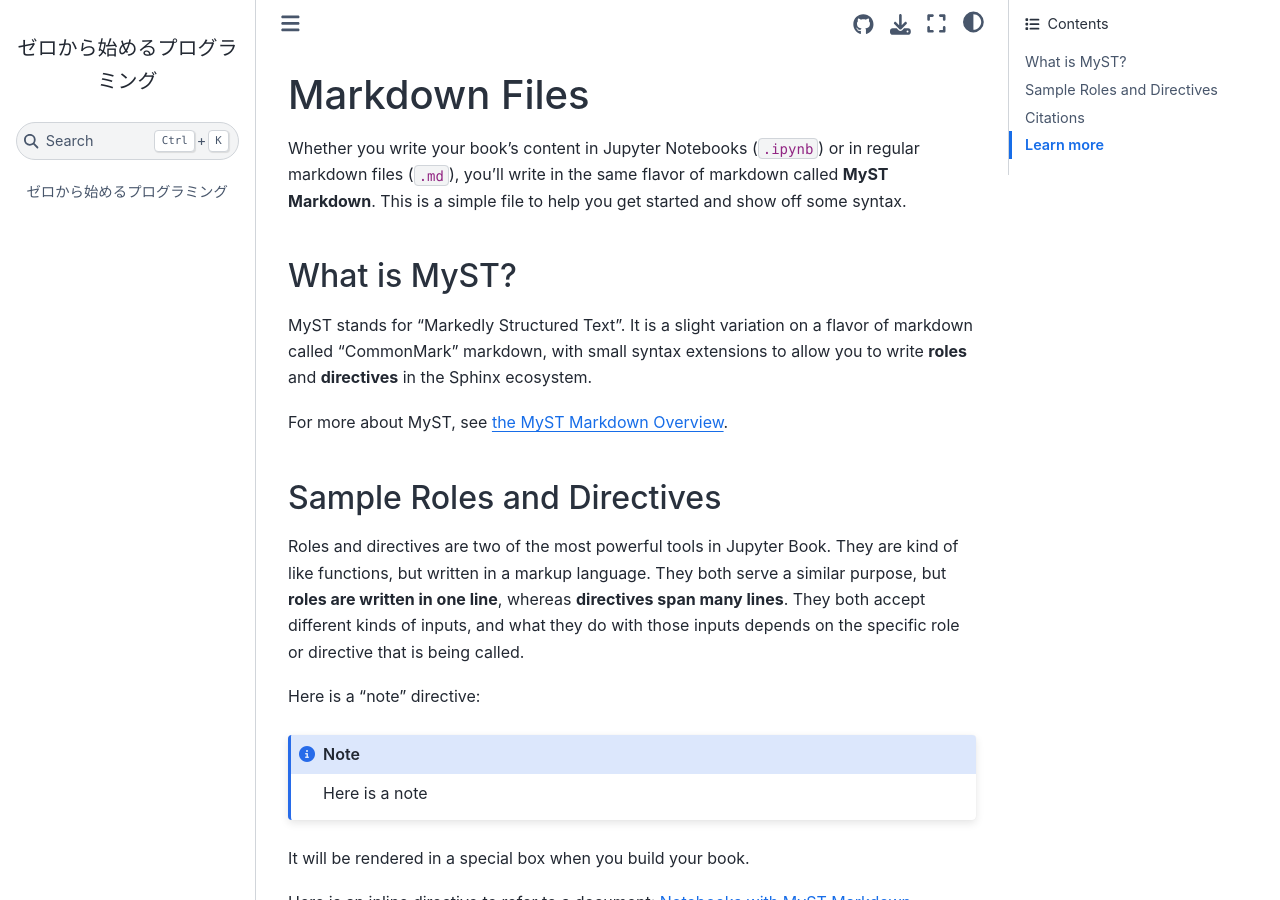
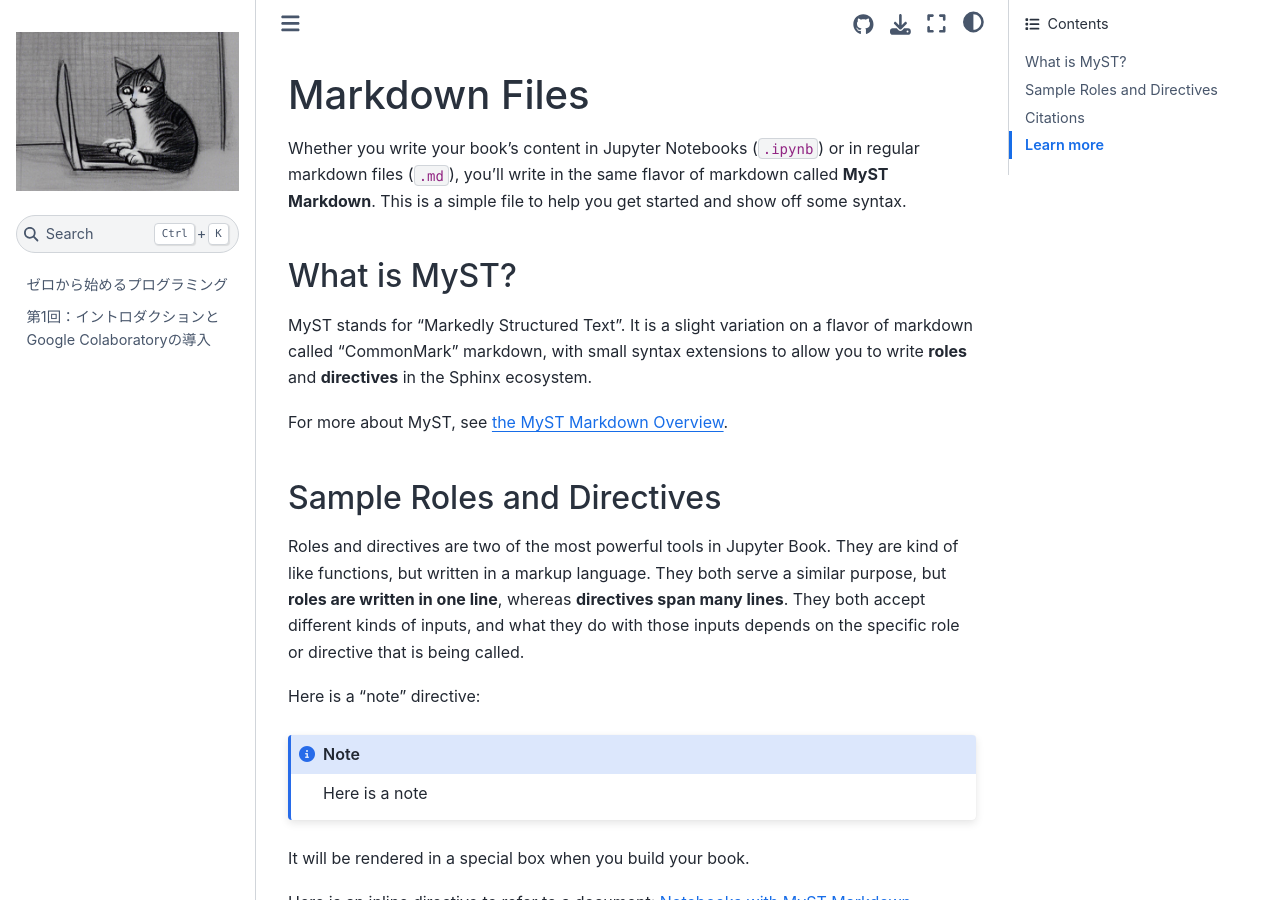
Before and after one commit to ground-zero-programming/zero-pro2022-public, a Jupyter Book: the page built from markdown.md, in a window 1280 px wide and 900 px high. Built offline with Jupyter Book 1.0.4 settings and Sphinx 7.4.7 and the Sphinx Book theme 1.1.4, drawn with Linux system fonts in a browser that asks for light colours; pages that are not in the unit, such as notebooks, are missing from menus; cross-references to code outside the pages are shown as plain code.

Commit message:
update: logo

```diff
--- a/_config.yml
+++ b/_config.yml
@@ -3,7 +3,7 @@
 
 title: ゼロから始めるプログラミング
 author: Hiroaki Aizawa & Akira Furui
-logo: logo.png
+logo: logo_cat.png
 
 # Force re-execution of notebooks on each build.
 # See https://jupyterbook.org/content/execute.html
```
Also changed, not shown: docs/01/introduction_and_setup.ipynb (added), logo_cat.png (added).
